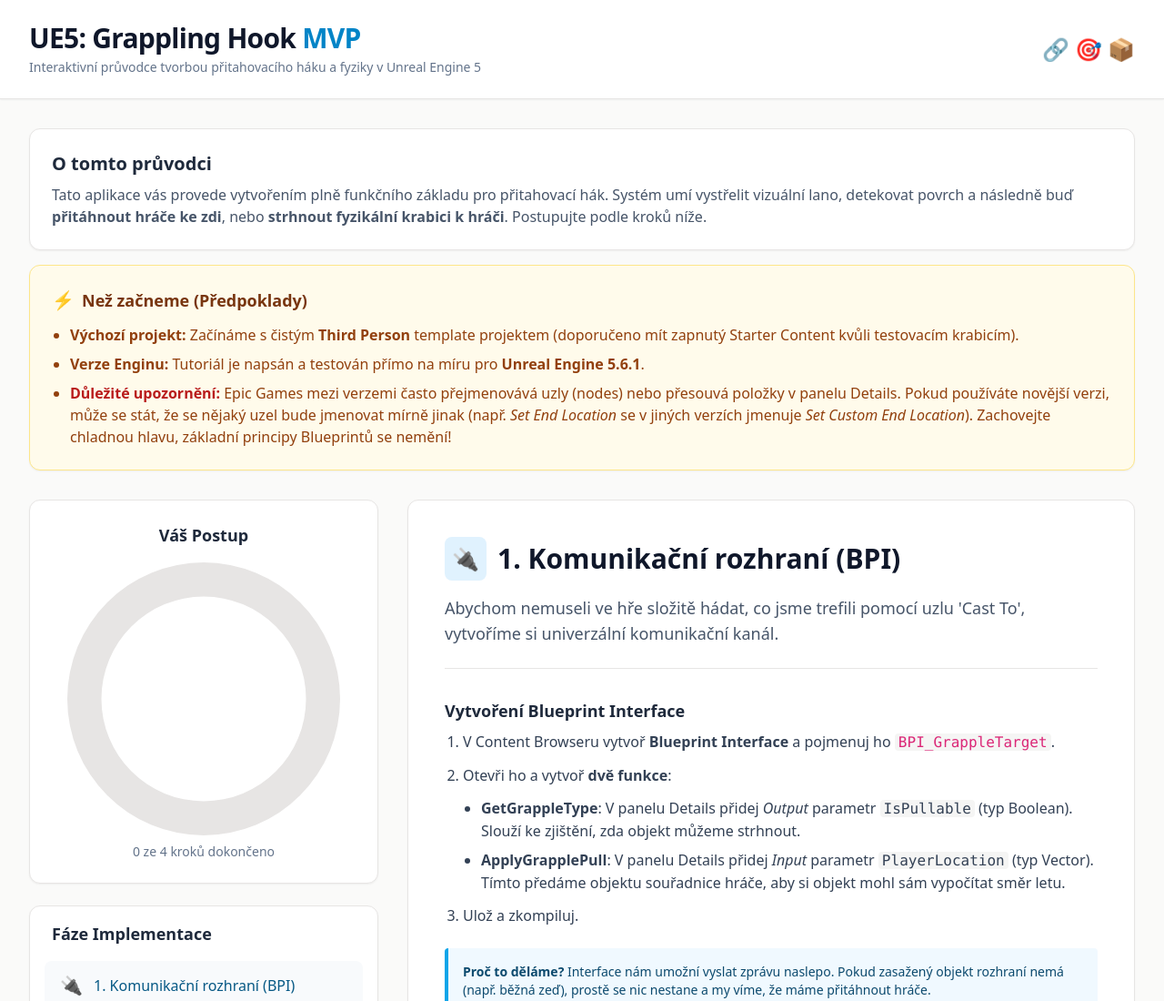
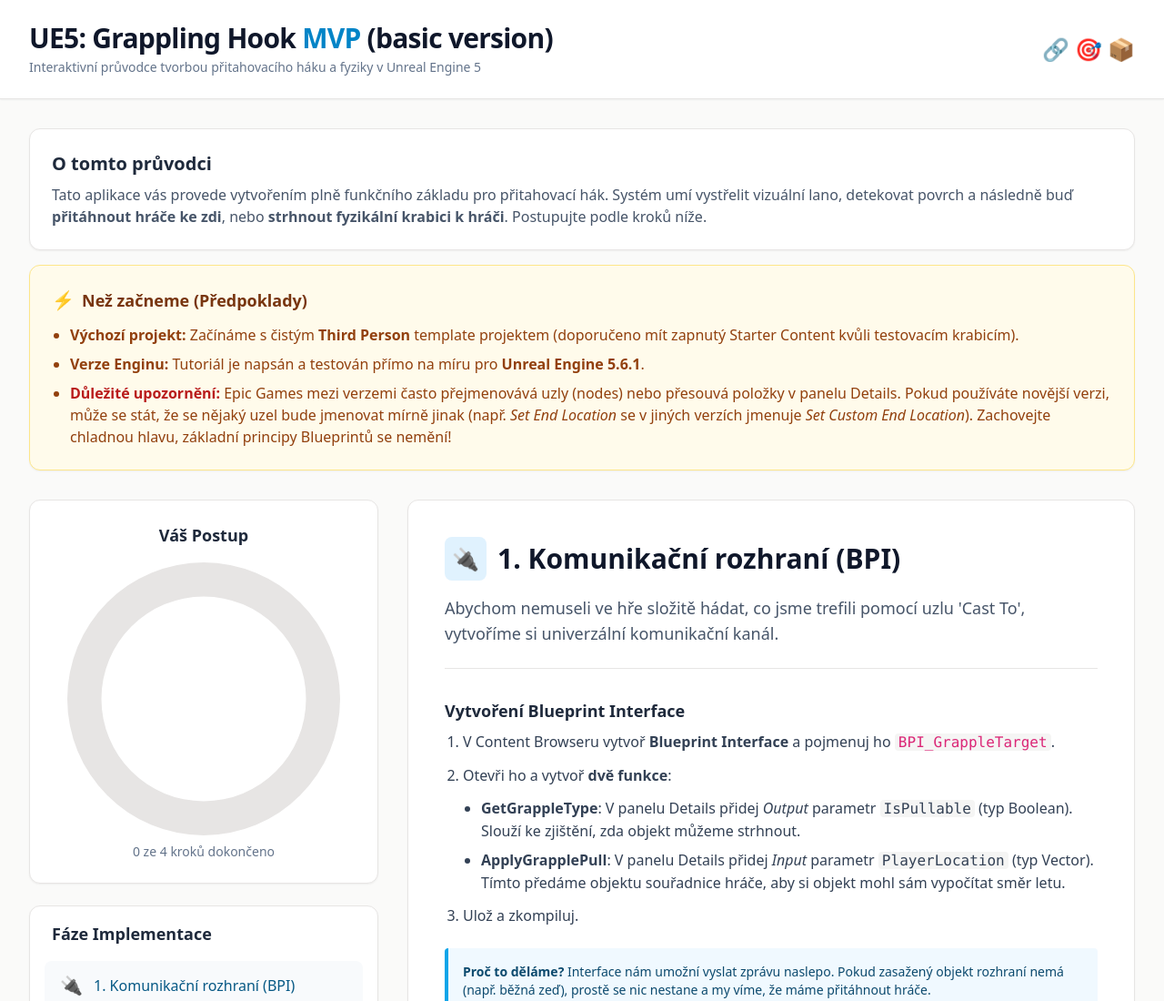
Before and after one commit to seky728/ctrl-think-tutorials, a plain HTML site: page grappling_hook_interactive_guide.html in a window 1280 px wide. Shown: the top 1100 px of the page at 91% size. Drawn offline with nearby package versions, Linux system fonts and the light colour scheme.

Commit message:
feat: hook text change

```diff
--- a/grappling_hook_interactive_guide.html
+++ b/grappling_hook_interactive_guide.html
@@ -44,7 +44,7 @@
     <header class="bg-white shadow-sm border-b border-stone-200 py-6 sticky top-0 z-10">
         <div class="max-w-7xl mx-auto px-4 sm:px-6 lg:px-8 flex justify-between items-center">
             <div>
-                <h1 class="text-3xl font-extrabold text-slate-900 tracking-tight">UE5: Grappling Hook <span class="text-sky-600">MVP</span></h1>
+                <h1 class="text-3xl font-extrabold text-slate-900 tracking-tight">UE5: Grappling Hook <span class="text-sky-600">MVP</span> (basic version)</h1>
                 <p class="mt-1 text-sm text-slate-500">Interaktivní průvodce tvorbou přitahovacího háku a fyziky v Unreal Engine 5</p>
             </div>
             <div class="hidden md:flex space-x-2 text-2xl">
```
